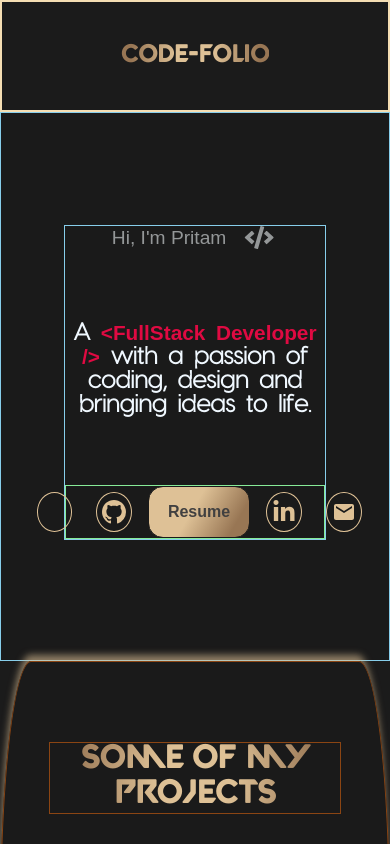
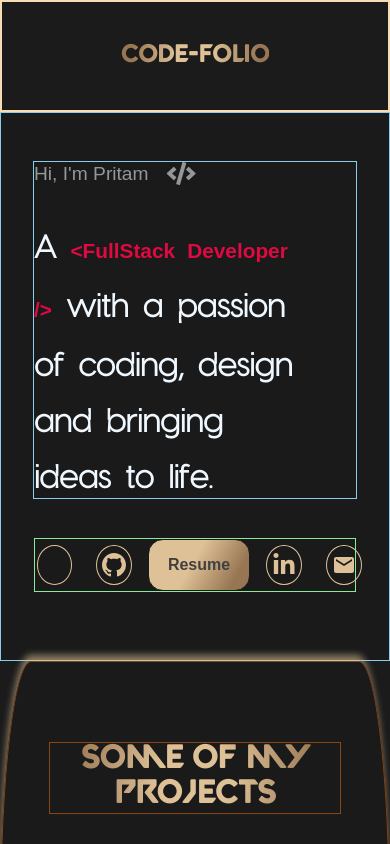
Before and after one commit to anynomous001/DevFolio, a React (Vite) app: page / in a window 390 px wide. Shown: the top 844 px of the page. Built offline with nearby package versions, Linux system fonts and the light colour scheme; some icons are missing.

Commit message:
navbar and herodiv responsiveness updated

```diff
--- a/src/Components/HomeHeroDiv.css
+++ b/src/Components/HomeHeroDiv.css
@@ -128,7 +128,8 @@
 @media screen and (max-width:480px) {
     .small-tag {
         margin-bottom: 3px;
-    }
+justify-content: flex-start;
+ }
 
     .HomeHeroDiv {
         height: 65vh;
@@ -136,7 +137,7 @@
 
     .HomeHeroDiv-innerContainer {
         margin-top: 4em;
-        width: 90%;
+        width: 100%;
     }
 
     .visbyfont {
@@ -167,4 +168,22 @@
         width: 1.5em;
                 height: 1.5em;
     }
+
+    .HomeHeroDiv-innerContainer h2 {
+    word-spacing: 0.2em;
+    margin: 1em 0;
+    font-size: 2em;
+    line-height: 3.5rem;
+    width: 82%;
+    text-align: start;
 }
+.HomeHeroDiv-innerContainer {
+    text-align: start;
+    margin-top: 1rem;
+
+}
+.HomeHeroDiv{
+    padding: 2em;
+}
+
+}
```
